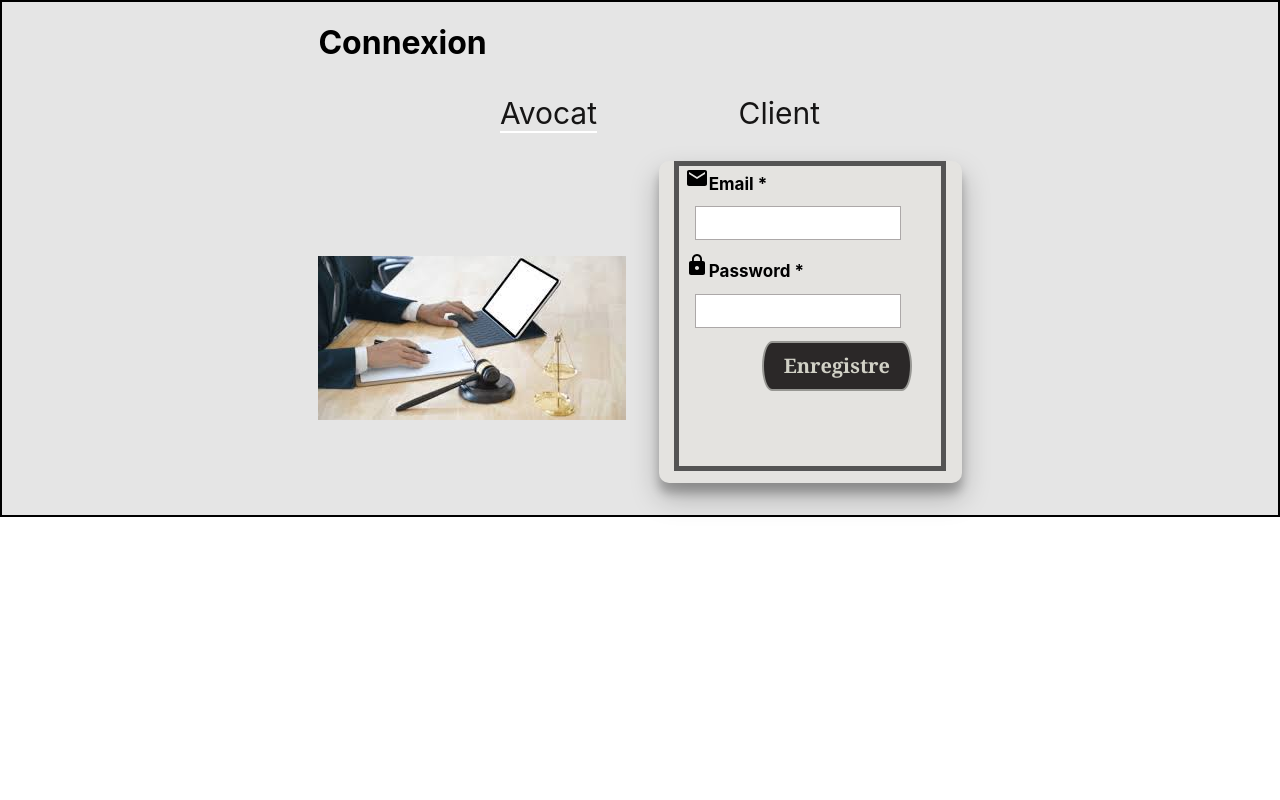
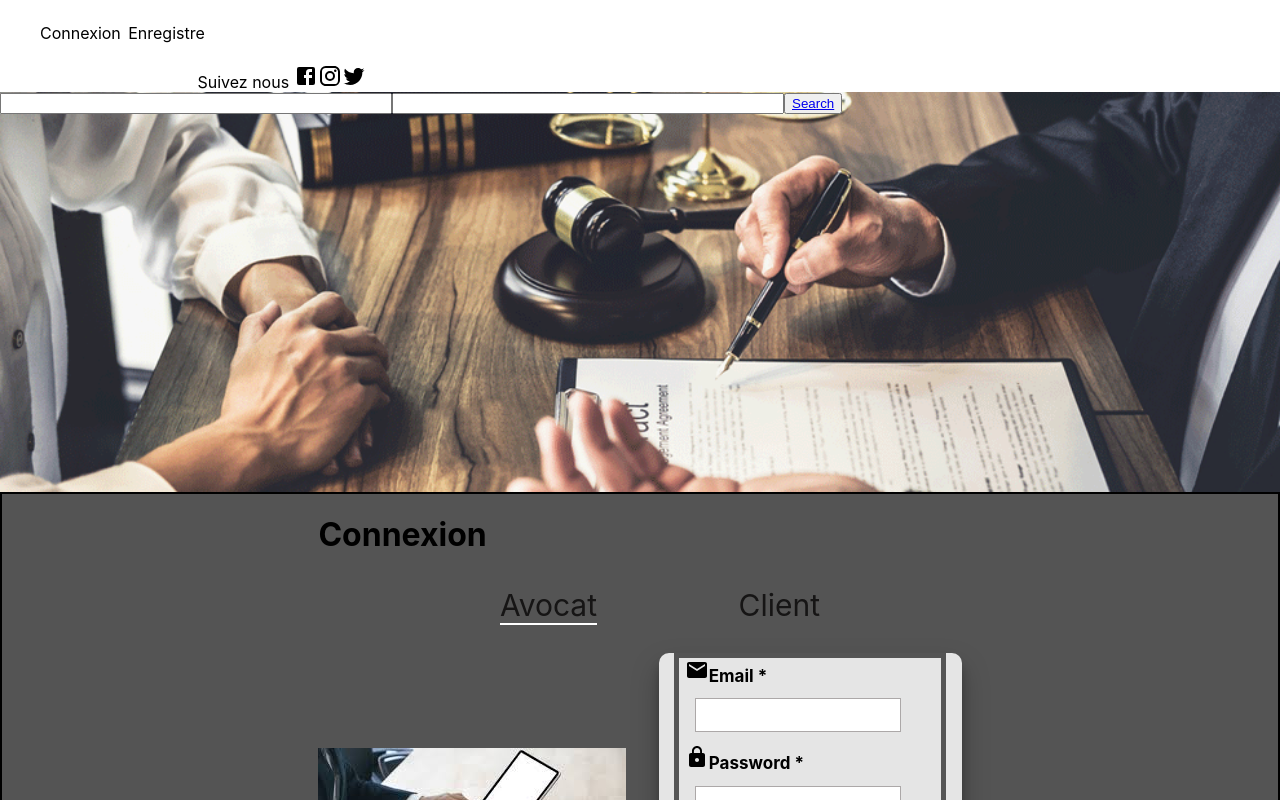
Before and after one commit to OmniaGomaa88/avocatEnligne-Client, a React (Create React App) app: page /Login in a window 1280 px wide. Shown: the top 800 px of the page. Built offline with nearby package versions, Linux system fonts and the light colour scheme.

Commit message:
consol avocats et redirction vers page avocats

```diff
--- a/src/App.js
+++ b/src/App.js
@@ -1,14 +1,20 @@
 import "./assets/App.scss";
 import Enregistre from "./Pages/inscription/enregistre";
 import Login from "./Pages/login/login"
+import Header from "./components/headre"
+import Avocats from './Pages/avocats/avocats'
 import { BrowserRouter as Router, Route, Switch } from "react-router-dom";
 function App() {
   return (
     <div>
       <Router>
+      <Header></Header>
         <Switch>
-          <Route exact path="/sigup" component={Enregistre} />
+
+          <Route exact path="/signup" component={Enregistre} />
           <Route exact path="/Login" component={Login}/>
+          <Route exact path="/avocats" component={Avocats}/>
+
         </Switch>
       </Router>
     </div>
--- a/src/Pages/avocats/avocats.js
+++ b/src/Pages/avocats/avocats.js
@@ -0,0 +1,14 @@
+import React from "react";
+
+
+const Avocats = (props) => {
+
+
+  return (
+    <div>
+    <p>you are in avocats page</p>
+    </div>
+  );
+};
+
+export default Avocats;
--- a/src/Pages/inscription/enregistre.js
+++ b/src/Pages/inscription/enregistre.js
@@ -39,6 +39,7 @@ const Enregistre = (props) => {
         >J'ai déJa compt</a>
       </div>
 
+
     </div>
   );
 };
--- a/src/Pages/inscription/enregistre.scss
+++ b/src/Pages/inscription/enregistre.scss
@@ -9,20 +9,19 @@
 
   margin-top: 5%;
 
-  li{
+  li {
     text-decoration: none;
     list-style: none;
 
-// border-bottom: 3px solid rgb(248, 241, 241);
-
+    // border-bottom: 3px solid rgb(248, 241, 241);
   }
-
 }
 .container {
   display: flex;
   flex-direction: row;
   border: 2px solid black;
-  background-color: #e5e5e5;
+  background-color: #545454;
+
   justify-content: center;
 }
 
@@ -50,18 +49,19 @@
 .Forms {
   display: flex;
   flex-direction: row;
-  justify-content:center
+  justify-content: center;
 }
 .hidden {
   display: none;
-
 }
 .show {
   display: block;
-
 }
-.clicked{
+.clicked {
   // background-color:white;
 
   border-bottom: 2px solid white;
 }
+.btn:active{
+background-color:red
+}
--- a/src/Pages/login/login.js
+++ b/src/Pages/login/login.js
@@ -51,6 +51,7 @@ const Login = (props) => {
             service={clientService}
           />
         </div>
+        <a href="/signup"> Je n'ai pas compt</a>
         <div />
       </div>
     </div>
--- a/src/components/enregisterAvocatForm.js
+++ b/src/components/enregisterAvocatForm.js
@@ -199,7 +199,7 @@ const EnregistreForm = (props) => {
             <div>
               <AddAPhoto></AddAPhoto>
               <lable> Image * </lable>
-              <input name="image" onChange={handleChange} />
+              <input name="image" type="file" onChange={handleChange} />
             </div>
           </div>
           <button onClick={(event) => handleClick(event)} className="subBtn">
--- a/src/components/headre.js
+++ b/src/components/headre.js
@@ -0,0 +1,66 @@
+import React from "react";
+import { useEffect, useState } from "react";
+import Facebook from "@material-ui/icons/Facebook";
+import Instagram from "@material-ui/icons/Instagram";
+import Twitter from "@material-ui/icons/Twitter";
+import "./style/header.scss";
+import headerImg from "../assets/imges/hEADER.png";
+import avocatService from "../services/Avocat";
+import {Link} from 'react-router-dom'
+
+const Header = (props) => {
+  const [ville, setVille] = useState("");
+  const [Specialite, setSpecialite] = useState("");
+  const handleClick = async (e) => {
+    let response = await avocatService.getAll(ville, Specialite);
+    let data = response.data;
+    localStorage.setItem('avocats', JSON.stringify(data));
+    // data = JSON.parse(localStorage.getItem('avocats'));
+    console.log(data);
+
+  //  props.history.push('/avocats');
+  };
+
+  return (
+    <header>
+      <div className="nav">
+        <nav>
+          <ul className="navBar">
+            <li className="navBarItem">
+              <a>Connexion</a>
+            </li>
+            <li className="navBarItem">
+              <a>Enregistre</a>
+            </li>
+          </ul>
+        </nav>
+        <nav className="navSocial">
+          <span>Suivez nous </span>
+          <Facebook></Facebook>
+          <Instagram></Instagram>
+          <Twitter></Twitter>
+        </nav>
+      </div>
+      <div
+        className="backGround"
+        style={{ backgroundImage: `url(${headerImg})` }}
+      >
+        <div className="Seacrcher">
+          <input
+            className="SearchBar"
+            onChange={(e) => setVille(e.target.value)}
+          />
+          <input
+            className="SearchBar"
+            onChange={(e) => setSpecialite(e.target.value)}
+          />
+          <button className="btnSub" onClick={e=> handleClick(e)}>
+            <Link to="/avocats">Search</Link>
+          </button>
+        </div>
+      </div>
+    </header>
+  );
+};
+
+export default Header;
--- a/src/components/style/form.scss
+++ b/src/components/style/form.scss
@@ -9,7 +9,7 @@
   box-shadow: 0 14px 28px rgba(0, 0, 0, 0.25), 0 10px 10px rgba(0, 0, 0, 0.22);
   border-radius: 10px;
   margin-bottom: 5%;
-
+  background-color: #e5e5e5;
 
   input {
     background-color: white;
--- /dev/null
+++ b/src/components/style/header.scss
@@ -0,0 +1,39 @@
+.nav {
+  display: flex;
+  flex-direction: row;
+}
+.navBar {
+  display: flex;
+  flex-direction: row;
+
+  margin-right: 5%;
+}
+.navBarItem {
+  list-style: none;
+  margin-bottom: 10%;
+}
+.navSocial,
+.navBarItem {
+  margin-right: 5%;
+  margin-top: 5%;
+}
+.backGround {
+  background-size: cover;
+  background-attachment: fixed;
+  height: 400px;
+  background-repeat: no-repeat;
+  position: relative;
+  z-index: 1;
+}
+.overLay {
+  background-image: linear-gradient(  rgb(102, 100, 100) , rgba(232,232,232,1) 90%);
+  width:100%;
+  height: 100%;
+//   display: flex;
+//   flex-direction: row;
+//   justify-content: center;
+//   align-items: center;
+}
+.SearchBar {
+  width: 30%;
+}
--- a/src/services/Avocat.js
+++ b/src/services/Avocat.js
@@ -33,5 +33,8 @@ const avocatService = {
       password,
     });
   },
+  getAll: async (ville, Specialite) => {
+    return await api.get(`avocats/${ville}/${Specialite}`,);
+  },
 };
 export default avocatService;
```
Also changed, not shown: src/assets/imges/unnamed.png (added).
